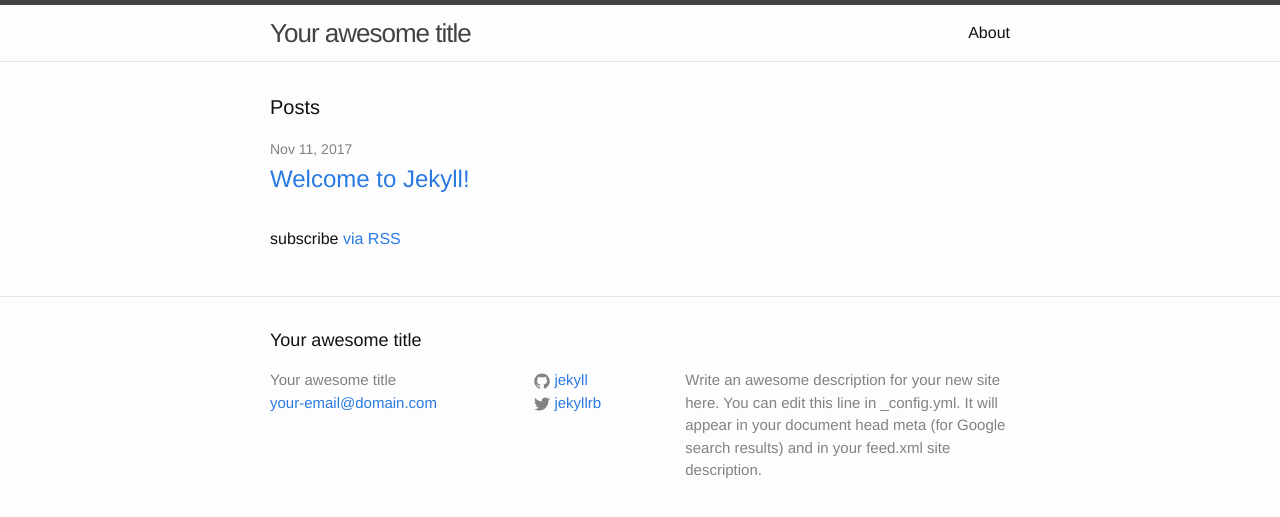
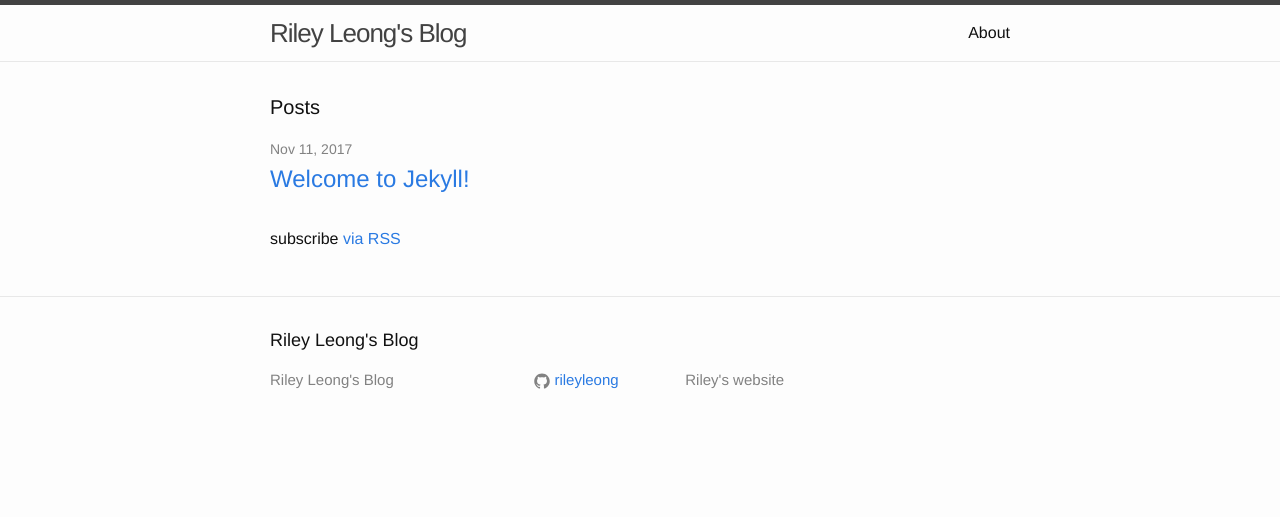
Before and after one commit to rileyleong/rileyleong.github.com, a Jekyll site: the page built from index.html, in a window 1280 px wide. Shown: the top 517 px of the page. Built offline with Jekyll 4.4.1, drawn with Linux system fonts in a browser that asks for light colours.

Commit message:
Set up config

```diff
--- a/_config.yml
+++ b/_config.yml
@@ -6,16 +6,12 @@
 # 'jekyll serve'. If you change this file, please restart the server process.
 
 # Site settings
-title: Your awesome title
-email: your-email@domain.com
+title: Riley Leong's Blog
 description: > # this means to ignore newlines until "baseurl:"
-  Write an awesome description for your new site here. You can edit this
-  line in _config.yml. It will appear in your document head meta (for
-  Google search results) and in your feed.xml site description.
+  Riley's website
 baseurl: "" # the subpath of your site, e.g. /blog
-url: "http://yourdomain.com" # the base hostname & protocol for your site
-twitter_username: jekyllrb
-github_username:  jekyll
+url: "https://rileyleong.github.io" # the base hostname & protocol for your site
+github_username:  rileyleong
 
 # Build settings
 markdown: kramdown
```
